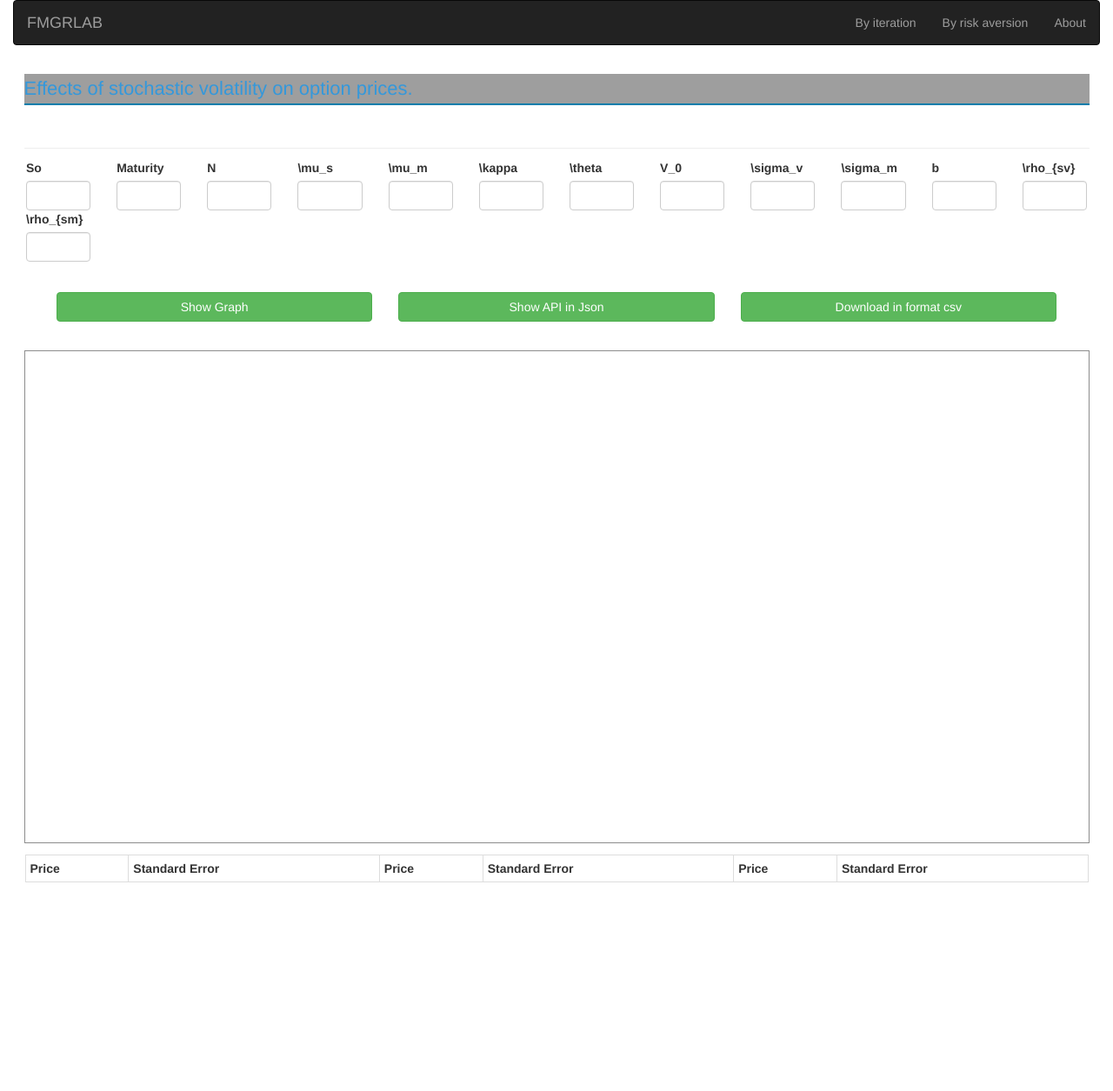
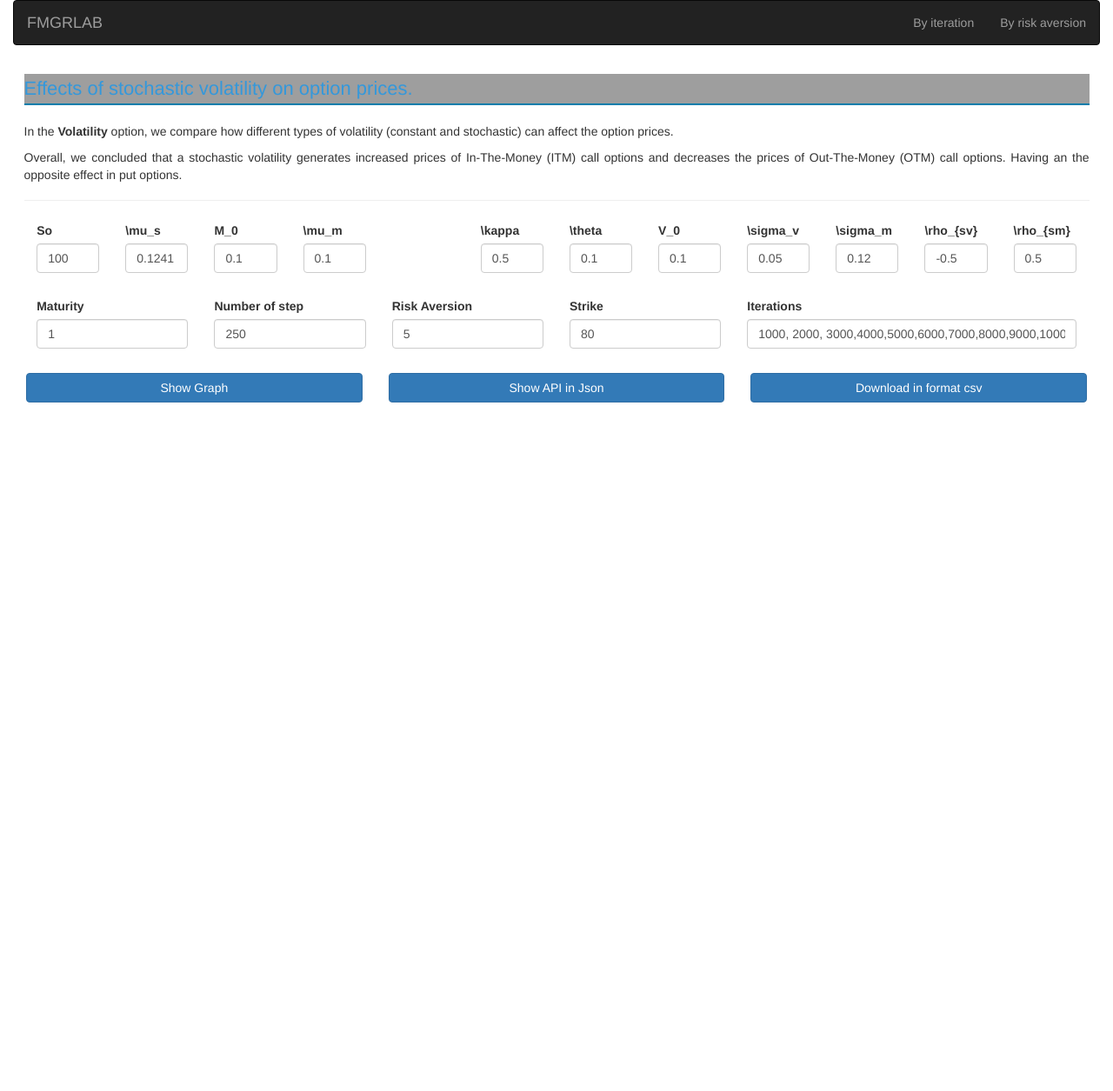
Before and after one commit to fmgrlab/monte-carlo-python, a Django app: page /mcarlo/demo/volatility in a window 1280 px wide. Shown: the top 1255 px of the page at 87% size. After the commit the page ends 463 px from the top, so only its background shows below. Run offline with Django 3.2, Linux system fonts and the light colour scheme; lists and menus that the app fills with data are empty; some libraries are stand-ins or nearby versions; grey boxes are pictures that could not be loaded.

Commit message:
setup volatility effect model

```diff
--- a/mcarlo_app/views.py
+++ b/mcarlo_app/views.py
@@ -14,26 +14,12 @@ def home(request):
 def demo_risk(request):
     param = parse_param(request)
     if 'show_cvs' not in request.GET and 'show_api' not in request.GET and 'show_graph' not in request.GET:
-        param.iterations =  iteration = param.get_iteration()[0]
-        param.risk_aversion = str(param.get_risk_aversion())[1:-1]
         return render(request, 'mcarlo_risk.html', {'param': param})
-
     strikes = param.get_strike()
     risk_aversions = param.get_risk_aversion()
     iteration = param.get_iteration()[0]
     engine = Engine(param=param)
-    payoffs = []
-    for risk_aversion in risk_aversions:
-        rand = engine.generate_random_by_step(iteration)
-        volatility = engine.compute_stock_volatility_path(iteration, rand)
-        market_price = engine.compute_market_path(iteration, rand)
-        for strike_item in strikes:
-            payoff = engine.compute_stock_path(volatility, market_price, iteration, strike_item, risk_aversion, rand)
-            payoffs.append(payoff)
-    payoffs.sort(key= lambda payoff:payoff.strike)
-
-    param.iterations = iteration
-    param.risk_aversion = risk_aversions
+    payoffs = engine.compute_payoff_by_risk_aversion(iteration,strikes,risk_aversions)
     output = OutPut(param)
     output.payoffs = payoffs
     if 'show_cvs' in request.GET:
@@ -52,18 +38,10 @@ def demo_iteration(request):
     if 'show_cvs' not in request.GET and 'show_api' not in request.GET and 'show_graph' not in request.GET:
          return render(request, 'mcarlo_iteration.html', {'param': param})
     engine = Engine(param=param)
-    payoffs = []
     strikes = param.get_strike()
     risk_aversion = param.get_risk_aversion()[0]
     number_of_iterations = param.get_iteration()
-    for iteration in number_of_iterations:
-        rand = engine.generate_random_by_step(iteration)
-        volatility = engine.compute_stock_volatility_path(iteration, rand)
-        market_price = engine.compute_market_path(iteration, rand)
-        for strike_item in strikes:
-            payoff = engine.compute_stock_path(volatility, market_price, iteration, strike_item, risk_aversion, rand)
-            payoffs.append(payoff)
-    payoffs.sort(key= lambda payoff:payoff.strike)
+    payoffs = engine.compute_payoff_by_iterations(number_of_iterations,strikes,risk_aversion)
     output = OutPut(param)
     output.payoffs = payoffs
     param.iterations = number_of_iterations
@@ -79,6 +57,9 @@ def demo_iteration(request):
         return render(request,'mcarlo_iteration.html',{'param': param, 'output':output,'graph': graph,'call': html_fig2})
 
 def demo_volatility(request):
+    param = parse_param(request)
+    if 'show_cvs' not in request.GET and 'show_api' not in request.GET and 'show_graph' not in request.GET:
+        return render(request, 'mcarlo_volatility.html', {'param': param})
     return render(request,'mcarlo_volatility.html')
 
 def parse_param(request):
--- a/templates/home.html
+++ b/templates/home.html
@@ -40,10 +40,11 @@
 
                     <ul class="nav navbar-nav navbar-right">
                         {% block header %}
-                        {% endblock %}
                          <li>
                             <a href="/about/">About</a>
                         </li>
+                        {% endblock %}
+
 
                     </ul>
                 </div>
--- a/templates/mcarlo_iteration.html
+++ b/templates/mcarlo_iteration.html
@@ -108,7 +108,7 @@
                     <input class="form-control" id="strike" name="strike"
                            value="{{ param.strike }}">
                 </div>
-                 <div class="col-xs-3">
+                 <div class="col-xs-4">
                     <label for="iterations">Iterations</label>
                     <input class="form-control" id="iterations" name="iterations"
                            value="{{ param.iterations }}">
--- a/templates/mcarlo_risk.html
+++ b/templates/mcarlo_risk.html
@@ -153,6 +153,7 @@
     <table cellpadding="5" class="table table-bordered table-hover table-condensed">
         <thead>
         <tr>
+            <th colspan="2"></th>
             <th colspan="4" style="border-bottom-color:red;text-align:center">Option Call</th>
             <th colspan="4" style="border-bottom-color:#3531ff;text-align:center">Option Put</th>
         </tr>
--- a/templates/mcarlo_volatility.html
+++ b/templates/mcarlo_volatility.html
@@ -15,126 +15,262 @@
                 <h4>
                      Effects of stochastic volatility on option prices.
                 </h4>
-                 <br><br>
+     <br>
+                  <p align="justify">
+                                In the <b>Volatility</b> option, we compare how different types of volatility (constant and stochastic)
+                                can affect the option prices.
+                            </p>
+                            <p align="justify">
+                                Overall, we concluded that a stochastic volatility generates increased prices of
+                                In-The-Money (ITM) call options and decreases the prices of Out-The-Money (OTM) call options.
+                                Having an the opposite effect in put options.
+                            </p>
 </div>
 
- <form role="form" name="computeForm" id="computeForm" method="post" action="/mcarlo/demo/volatility">
-            {% csrf_token %}
+<form role="form" name="computeForm" id="computeForm" method="get" action="/mcarlo/demo/iteration">
     <div class="container-fluid">
-                    <div class="row">
-                        <div class="col-md-12">
+        <div class="row" style="margin:1%">
             <div class="form-group row">
-
                 <div class="col-xs-1">
                     <label for="stock_initial">So</label>
-                                    <input class="form-control" name="stock_initial" id = "stock_initial" value="{{ param.stock_initial }}"
-                                           onkeypress="return isNumberKey(event)">
-                                </div>
-
-                                <div class="col-xs-1">
-                                    <label for="maturity">Maturity</label>
-                                    <input class="form-control" id="maturity" name="maturity"
-                                           value="{{ param.maturity }}" onkeypress="return isNumberKey(event)">
-                                </div>
-                                  <div class="col-xs-1">
-                                    <label for="step_number">N</label>
-                                    <input class="form-control" id="step_number" name="step_number"
-                                           value="{{ param.number_of_step }}" onkeypress="return isNumberKey(event)">
+                    <input class="form-control" name="stock_initial" id="stock_initial"
+                           value="{{ param.stock_initial }}"  pattern="([0-9]+\.)?[0-9]+">
                 </div>
                 <div class="col-xs-1">
                     <label for="stock_return" lang="latex">\mu_s</label>
                     <input class="form-control" id="stock_return" name="stock_return"
-                                           value="{{ param.stock_return }}">
+                           value="{{ param.stock_return }}"  pattern="([0-9]+\.)?[0-9]+">
+                </div>
+                 <div class="col-xs-1">
+                    <label for="market_return" lang="latex">M_0</label>
+                    <input class="form-control" id="market_initial" name="market_return"
+                           value="{{ param.market_return }}"  pattern="([0-9]+\.)?[0-9]+">
                 </div>
                 <div class="col-xs-1">
                     <label for="market_return" lang="latex">\mu_m</label>
                     <input class="form-control" id="market_return" name="market_return"
-                                           value="{{ param.market_return }}" onchange="addInput()" onkeypress="return isNumberKey(event)">
+                           value="{{ param.market_return }}"  pattern="([0-9]+\.)?[0-9]+">
                 </div>
+                <div class="col-xs-1"></div>
                 <div class="col-xs-1">
                     <label for="volatility_speed" lang="latex">\kappa</label>
                     <input class="form-control" id="volatility_speed" name="volatility_speed"
-                                           value="{{ param.volatility_speed }}" onchange="addInput()" onkeypress="return isNumberKey(event)">
+                           value="{{ param.volatility_speed }}"  pattern="([0-9]+\.)?[0-9]+">
                 </div>
                 <div class="col-xs-1">
                     <label for="volatility_long" lang="latex">\theta</label>
                     <input class="form-control" id="volatility_long" name="volatility_long"
-                                           value="{{ param.volatility_long }}" onchange="addInput()" onkeypress="return isNumberKey(event)">
+                           value="{{ param.volatility_long }}"  pattern="([0-9]+\.)?[0-9]+">
                 </div>
                 <div class="col-xs-1">
-                                    <label for="volatility_initial" lang="latex" >V_0</label>
+                    <label for="volatility_initial" lang="latex">V_0</label>
                     <input class="form-control" id="volatility_initial" name="volatility_initial"
-                                           value="{{ param.volatility_initial }}" onchange="addInput()" onkeypress="return isNumberKey(event)">
+                           value="{{ param.volatility_initial }}"  pattern="([0-9]+\.)?[0-9]+">
                 </div>
                 <div class="col-xs-1">
-                                    <label for="volatility_sigma"  lang="latex">\sigma_v</label>
+                    <label for="volatility_sigma" lang="latex">\sigma_v</label>
                     <input class="form-control" id="volatility_sigma" name="volatility_sigma"
-                                           value="{{ param.volatility_sigma }}" onchange="addInput()" onkeypress="return isNumberKey(event)">
+                           value="{{ param.volatility_sigma }}"  pattern="([0-9]+\.)?[0-9]+">
                 </div>
                 <div class="col-xs-1">
-                                    <label for="market_volatility"  lang="latex">\sigma_m</label>
+                    <label for="market_volatility" lang="latex">\sigma_m</label>
                     <input class="form-control" id="market_volatility" name="market_volatility"
-                                           value="{{ param.market_volatility }}">
-                                </div>
-                                <div class="col-xs-1">
-                                    <label for="maturity">b</label>
-                                    <input class="form-control" id="b" name="b"
-                                           value="{{ param.b }}" onchange="addInput()"  pattern="([0-9]+\.)?[0-9]+" >
+                           value="{{ param.market_volatility }}"  pattern="([0-9]+\.)?[0-9]+">
                 </div>
                 <div class="col-xs-1">
                     <label for="correlation_stock_volatility" lang="latex">\rho_{sv}</label>
                     <input class="form-control" id="correlation_stock_volatility" name="correlation_stock_volatility"
-                                           value="{{ param.correlation_stock_volatility }}"  pattern="([0-9]+\.)?[0-9]+" >
+                           value="{{ param.correlation_stock_volatility }}" pattern="(^-?[0-9]+\.)?[0-9]+">
                 </div>
                 <div class="col-xs-1">
                     <label for="correlation_stock_market" lang="latex">\rho_{sm}</label>
                     <input class="form-control" id="correlation_stock_market" name="correlation_stock_market"
-                                           value="{{ param.correlation_stock_market }}" onchange="addInput()" onkeypress="return isNumberKey(event)">
+                           value="{{ param.correlation_stock_market }}"  pattern="(^-?[0-9]+\.)?[0-9]+">
                 </div>
-
             </div>
-
         </div>
-
-
+        <div class="row" style="margin:1%">
+            <div class="form-group row">
+                <div class="col-xs-2">
+                    <label for="maturity">Maturity</label>
+                    <input class="form-control" id="maturity" name="maturity"
+                           value="{{ param.maturity }}">
                 </div>
-                    <div class="row" style="margin: 20px">
+                <div class="col-xs-2">
+                    <label for="step_number">Number of step</label>
+                    <input class="form-control" id="step_number" name="step_number"
+                           value="{{ param.number_of_step }}">
+                </div>
+                 <div class="col-xs-2">
+                    <label for="maturity">Risk Aversion</label>
+                    <input class="form-control" id="risk_aversion" name="risk_aversion"
+                           value="{{ param.risk_aversion }}" pattern="([0-9]+\.)?[0-9]+">
+                </div>
+                <div class="col-xs-2">
+                    <label for="strike">Strike</label>
+                    <input class="form-control" id="strike" name="strike"
+                           value="{{ param.strike }}">
+                </div>
+                 <div class="col-xs-4">
+                    <label for="iterations">Iterations</label>
+                    <input class="form-control" id="iterations" name="iterations"
+                           value="{{ param.iterations }}">
+                </div>
+                 <div class="col-xs-1"></div>
+            </div>
+        </div>
+        <div class="row">
                 <div class="col-md-4">
-                            <input type="submit" class="btn btn-block  btn-success" id="show_graph" value="Show Graph" name="show_graph"/>
+                    <input type="submit" class="btn btn-block  btn-primary" id="show_graph" value="Show Graph"
+                           name="show_graph"/>
                 </div>
                 <div class="col-md-4">
-                            <input type="submit" class="btn btn-block  btn-success" id="show_api" value="Show API in Json" name="show_api"/>
+                    <input type="submit" class="btn btn-block  btn-primary" id="show_api" value="Show API in Json"
+                           name="show_api"/>
                 </div>
                 <div class="col-md-4">
-                            <input type="submit" class="btn btn-block  btn-success" id="show_cvs" value="Download in format csv" name="show_cvs"/>
+                    <input type="submit" class="btn btn-block  btn-primary" id="show_cvs" value="Download in format csv"
+                           name="show_cvs"/>
                 </div>
             </div>
             <div lang="latex">
-
             </div>
     </div>
 </form>
+<br><br>
+{% if output %}
+<h4 style=" margin: 1%">Call</h4>
+<div class="row" style=" margin: 1%; padding: 10px;border: 1px solid #8c8c8c;min-height: 15cm;overflow-x: scroll">
+     <div class="col-md-6">
+         <div style="display: flex; justify-content: center;">{{ graph|safe }}</div>
+     </div>
+     <div class="col-md-6">
+         <table cellpadding="5" class="table table-bordered table-hover table-condensed">
+        <thead>
+        <tr>
+             <th colspan="2"></th>
+            <th colspan="4" style="border-bottom-color:red;text-align:center">Volatility constant</th>
+            <th colspan="4" style="border-bottom-color:#3531ff;text-align:center">Volatility stochastic</th>
+        </tr>
+        <tr>
+            <th>Strike</th>
+            <th>Iteration</th>
+            <th>Price</th>
+            <th>Std</th>
+            <th>Conf up</th>
+            <th>Conf Down</th>
+            <th>Price</th>
+            <th>Std Error</th>
+            <th>Conf Up</th>
+            <th>Conf Down</th>
+        </tr>
+        </thead>
+        <tbody>
+        {% for item in output.payoffs %}
+        <tr>
+            <td>
+                {{ item.strike }}
+            </td>
+            <td>
+                {{ item.risk_aversion}}
+            </td>
+            <td>
+                {{ item.call.price|floatformat:4 }}
+            </td>
+            <td>
+                {{ item.call.std_error|floatformat:4 }}
+            </td>
+            <td>
+                {{ item.call.confidence_up|floatformat:4 }}
+            </td>
+            <td>
+                {{ item.call.confidence_down|floatformat:4 }}
+            </td>
+            <td style="border-left-color:#3531ff">
+                {{ item.put.price|floatformat:4 }}
+            </td>
+            <td>
+                {{ item.put.std_error|floatformat:4 }}
+            </td>
+            <td>
+                {{ item.put.confidence_up|floatformat:4 }}
+            </td>
+            <td>
+                {{ item.put.confidence_down|floatformat:4 }}
+            </td>
+        </tr>
+        {% endfor %}
 
-
-<div class="row" style=" margin: 1%; padding: 10px;border: 1px solid #8c8c8c;min-height: 15cm;overflow-x: scroll">
-
-        <div style="display: flex; justify-content: center;">{{ graph|safe }}</div>
-
+    </table>
+     </div>
 </div>
 
-    <div class="row" style=" margin: 1%; padding: 1px;overflow-y: scroll;min-height: 15cm">
+<br><br>
+<h4 style=" margin: 1%">Option Put</h4>
+<div class="row" style=" margin: 1%; padding: 10px;border: 1px solid #8c8c8c;min-height: 15cm;overflow-x: scroll">
+     <div class="col-md-6">
+         <div style="display: flex; justify-content: center;">{{ graph|safe }}</div>
+     </div>
+     <div class="col-md-6">
+         <table cellpadding="5" class="table table-bordered table-hover table-condensed">
+        <thead>
+        <tr>
+            <th colspan="2"></th>
+            <th colspan="4" style="border-bottom-color:red;text-align:center">Volatility constant</th>
+            <th colspan="4" style="border-bottom-color:#3531ff;text-align:center">Volatility stochastic</th>
+        </tr>
+        <tr>
+            <th>Strike</th>
+            <th>Iteration</th>
+            <th>Price</th>
+            <th>Std</th>
+            <th>Conf up</th>
+            <th>Conf Down</th>
+            <th>Price</th>
+            <th>Std Error</th>
+            <th>Conf Up</th>
+            <th>Conf Down</th>
+        </tr>
+        </thead>
+        <tbody>
+        {% for item in output.payoffs %}
+        <tr>
+            <td>
+                {{ item.strike }}
+            </td>
+            <td>
+                {{ item.risk_aversion}}
+            </td>
+            <td>
+                {{ item.call.price|floatformat:4 }}
+            </td>
+            <td>
+                {{ item.call.std_error|floatformat:4 }}
+            </td>
+            <td>
+                {{ item.call.confidence_up|floatformat:4 }}
+            </td>
+            <td>
+                {{ item.call.confidence_down|floatformat:4 }}
+            </td>
+            <td style="border-left-color:#3531ff">
+                {{ item.put.price|floatformat:4 }}
+            </td>
+            <td>
+                {{ item.put.std_error|floatformat:4 }}
+            </td>
+            <td>
+                {{ item.put.confidence_up|floatformat:4 }}
+            </td>
+            <td>
+                {{ item.put.confidence_down|floatformat:4 }}
+            </td>
+        </tr>
+        {% endfor %}
 
-        <table cellpadding="5" class="table table-bordered table-hover table-condensed">
-           <th>Price</th>
-            <th>Standard Error</th>
-            <th>Price</th>
-            <th>Standard Error</th>
-            <th>Price</th>
-            <th>Standard Error</th>
     </table>
-
-
      </div>
-
+</div>
+{% endif %}
 
 {% endblock %}
```
Also changed, not shown: mcarlo_app/engine.py (+24 -0 lines). Lines whose indentation alone changed are shown as unchanged.
